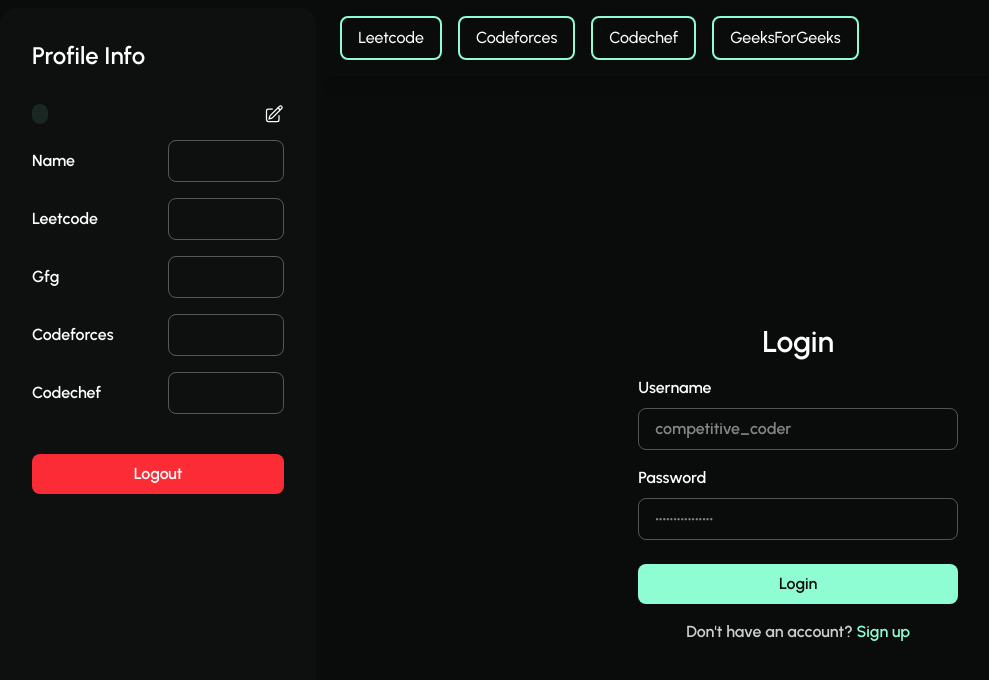
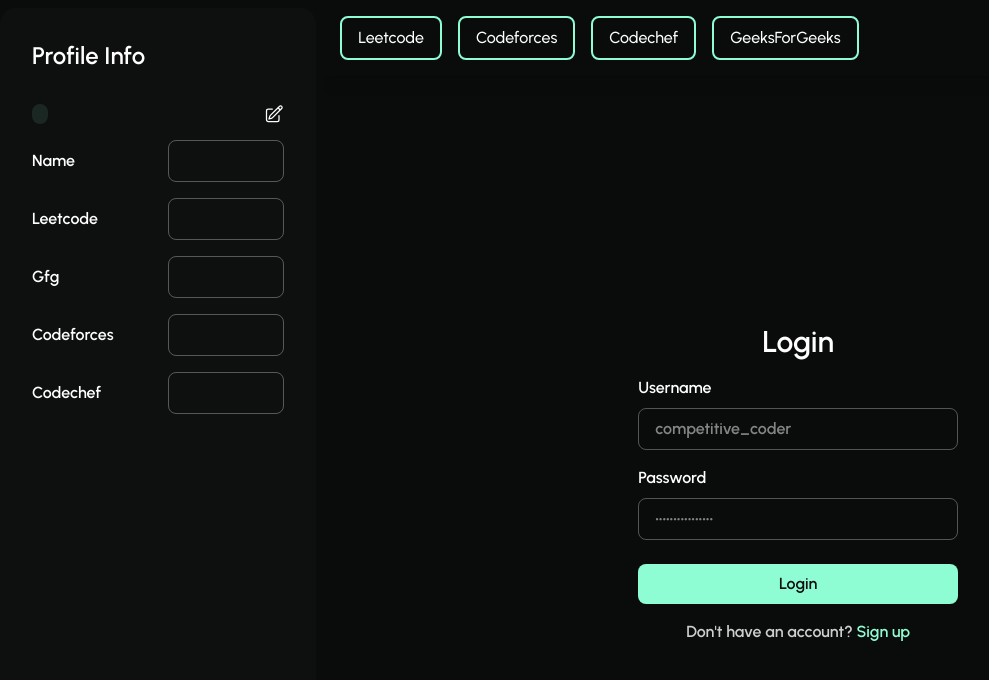
Before and after one commit to prince-vishwakarma-cs/devprogress-client, a React (Vite) app: page /login in a window 1280 px wide. Shown: the top 680 px of the page, without its empty margins (8-997 px from the left). Built offline with nearby package versions, Linux system fonts and the light colour scheme; no server answers.

Commit message:
revert back

```diff
--- a/src/components/Userinfo.jsx
+++ b/src/components/Userinfo.jsx
@@ -10,7 +10,8 @@
   const [updateUser, { isLoading }] = useUpdateMutation();
   const avatarurl = user?.user?.avatar?.url || "";
 
-  const [logoutUser, { isLoading: logoutLoading }] = useLogoutMutation();
+
+  const [logoutUser, {isLoading:logoutLoading}] = useLogoutMutation()
   const [editing, setEditing] = useState(false);
   const [formData, setFormData] = useState({
     name: user?.user?.name || "",
@@ -21,7 +22,14 @@
     avatar: user?.user?.avatar || null,
   });
 
-  const originalData = { ...formData };
+  const originalData = {
+    name: user?.user?.name || "",
+    leetcode: user?.user?.platform_url?.leetcode || "",
+    gfg: user?.user?.platform_url?.gfg || "",
+    codeforces: user?.user?.platform_url?.codeforces || "",
+    codechef: user?.user?.platform_url?.codechef || "",
+    avatar: user?.user?.avatar || null,
+  };
 
   const handleChange = (e) => {
     setFormData({ ...formData, [e.target.name]: e.target.value });
@@ -51,17 +59,19 @@
     }
   };
 
-  const handleLogout = async () => {
+  const handleLogout = async()=>{
     try {
-      const { data } = await logoutUser();
-      if (data?.success) {
-        dispatch(userNotExist());
+      const {data}= await logoutUser()
+      if(data?.success){
+        dispatch(userNotExist())
+        setEditing(false)
         toast.success(data.message);
       }
+
     } catch (error) {
-      console.log("Logout Failed", error);
+      console.log("Logout Failed",error)
     }
-  };
+  }
 
   return (
     <div className="!p-[1rem] max-w-lg mx-auto ">
@@ -73,6 +83,7 @@
               src={avatarurl}
               alt="avatar"
               className="w-24 h-24 rounded-full object-cover"
+
             />
           )}
         </div>
@@ -86,6 +97,7 @@
             viewBox="0 0 24 24"
             strokeWidth="1.5"
             stroke="currentColor"
+            class="size-6"
             className={`size-5 cursor-pointer ${editing ? "hidden" : "block"}`}
             onClick={() => setEditing(!editing)}
           >
@@ -97,7 +109,9 @@
           </svg>
         </div>
 
-        {editing && <input type="file" className="w-full" onChange={handleFileChange} />}
+        {editing && (
+          <input type="file" className="w-full" onChange={handleFileChange} />
+        )}
 
         {Object.keys(formData).map(
           (key) =>
@@ -117,7 +131,6 @@
               </div>
             )
         )}
-
         {editing && (
           <div className="flex gap-4">
             <button
@@ -138,14 +151,6 @@
             </button>
           </div>
         )}
-
-        <button
-          className="w-full mt-6 bg-red-500 text-white py-2 rounded-lg hover:bg-red-600 transition cursor-pointer"
-          onClick={handleLogout}
-          disabled={logoutLoading}
-        >
-          {logoutLoading ? "Logging out..." : "Logout"}
-        </button>
       </div>
     </div>
   );
```
